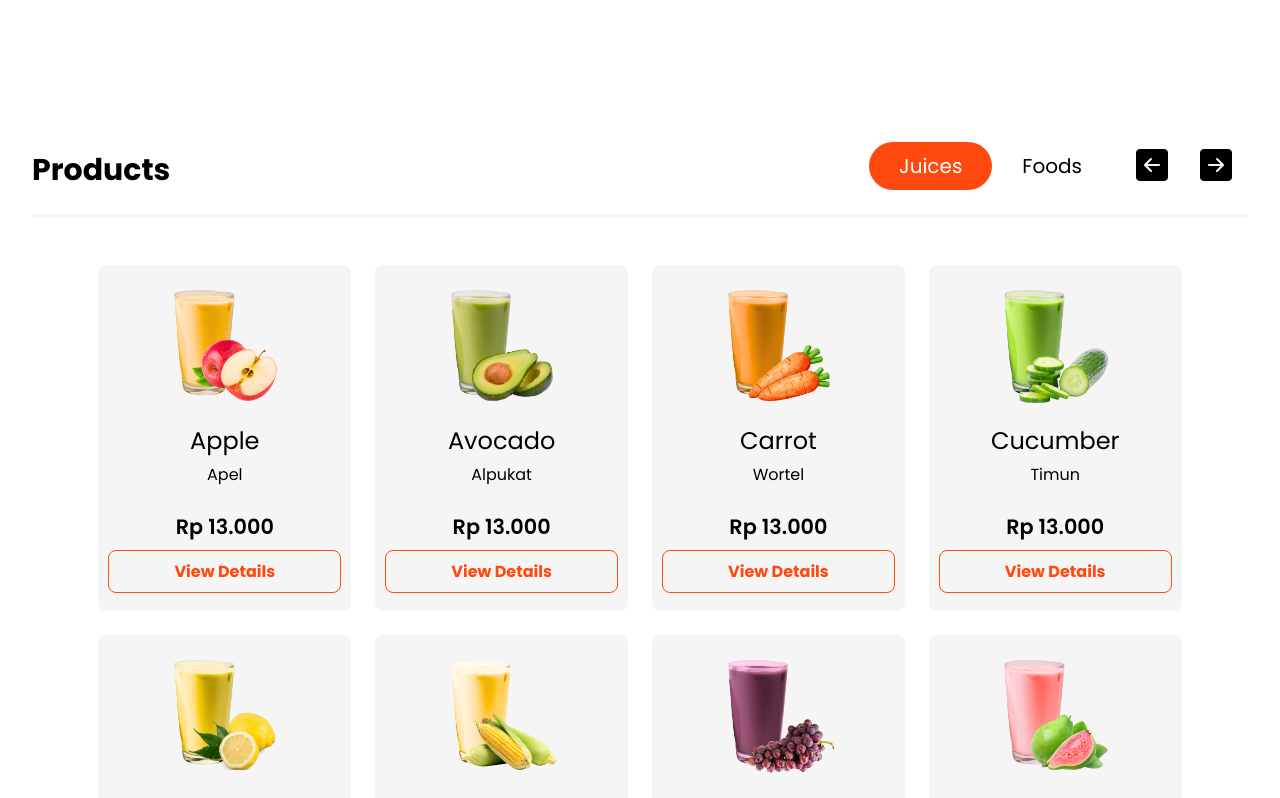
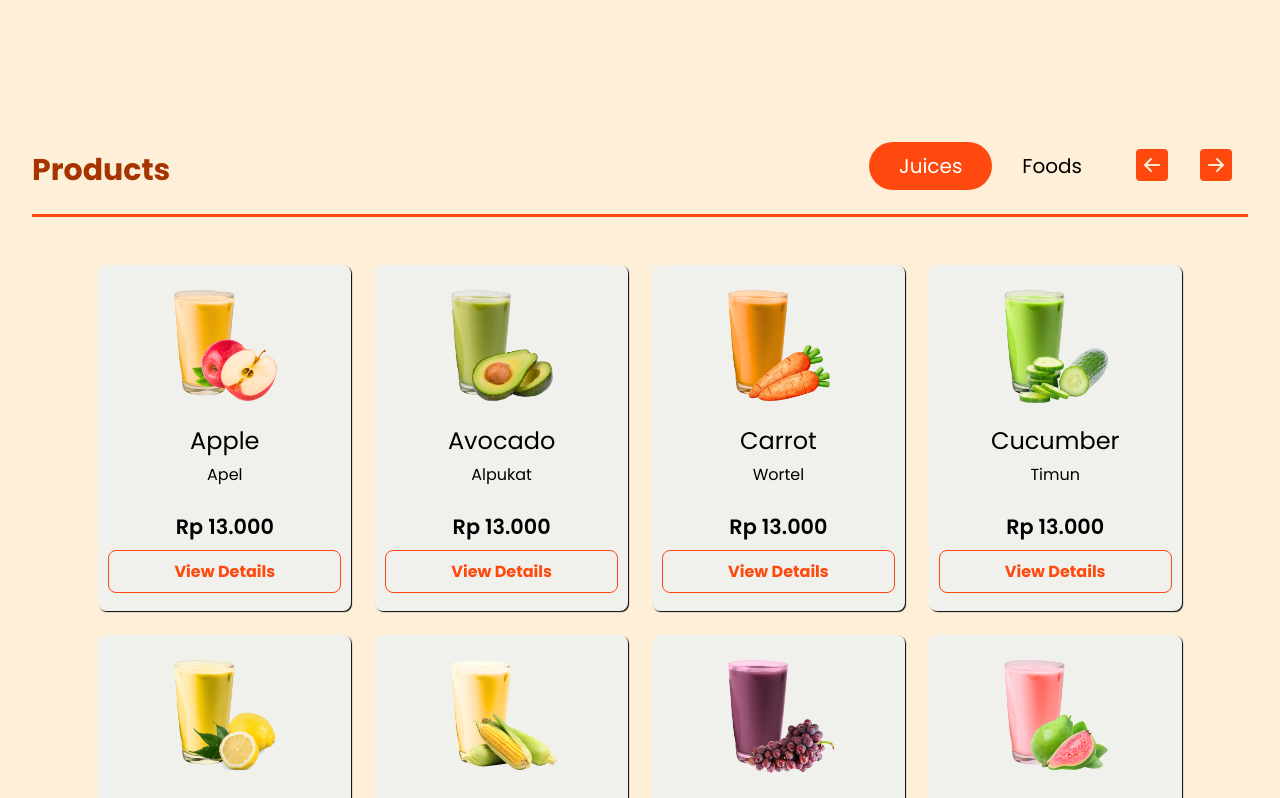
Before and after one commit to juneven/xtra-juice-project, a Vue app: page / in a window 1280 px wide. Shown: the part 802-1600 px from the top of the page. Built offline with nearby package versions, Linux system fonts and the light colour scheme.

Commit message:
Perubahan Background-Color Web

```diff
--- a/src/App.vue
+++ b/src/App.vue
@@ -97,7 +97,7 @@ export default {
 body {
   font-size: 20px;
   min-height: 100vh;
-  background-color: white;
+  background-color: #feefd8;
 }
 
 body.products-page-bg {
--- a/src/components/Products.vue
+++ b/src/components/Products.vue
@@ -322,8 +322,9 @@ article#products {
 article#products .header-products {
   display: flex;
   align-items: center;
-  border-bottom: 3px solid whitesmoke;
+  border-bottom: 3px solid #ff490f;
   margin: 3rem 1.5rem;
+  color: #a63400;
 }
 
 .header-products > * {
@@ -361,12 +362,12 @@ article#products .header-products {
 }
 
 .buttons a.right-arrow[disabled="true"] i {
-  color: #666;
+  color: #f86e44;
 }
 
 .buttons a {
   text-decoration: none;
-  color: black;
+  color: #ff490f;
   padding: 0.5em;
   cursor: pointer;
 }
@@ -385,12 +386,13 @@ article#products .header-products {
 
 .card {
   padding: 0.5em;
-  background-color: whitesmoke;
+  background-color: #f0f0ec;
   border-radius: 8px;
   display: flex;
   flex-direction: column;
   width: 20%;
   text-align: center;
+  box-shadow: 1px 1px 1px black;
 }
 
 .card-img img {
```
